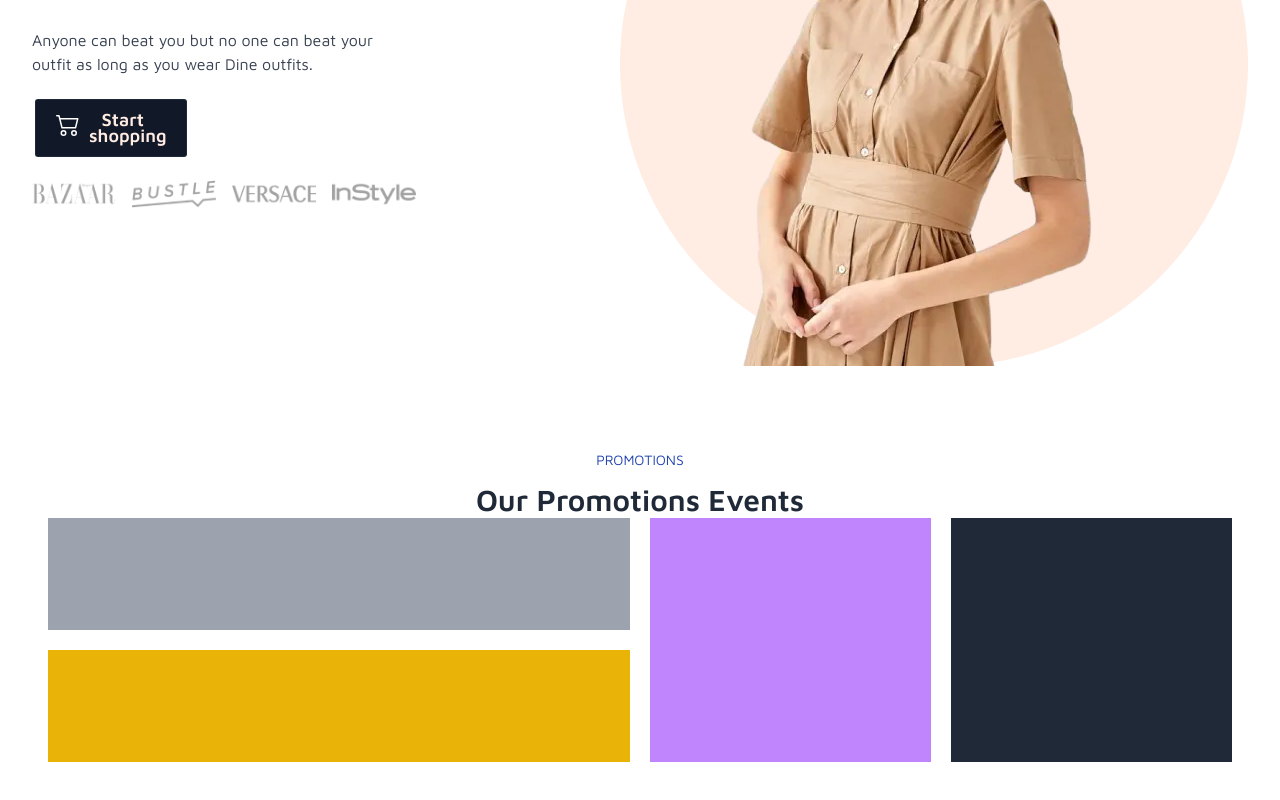
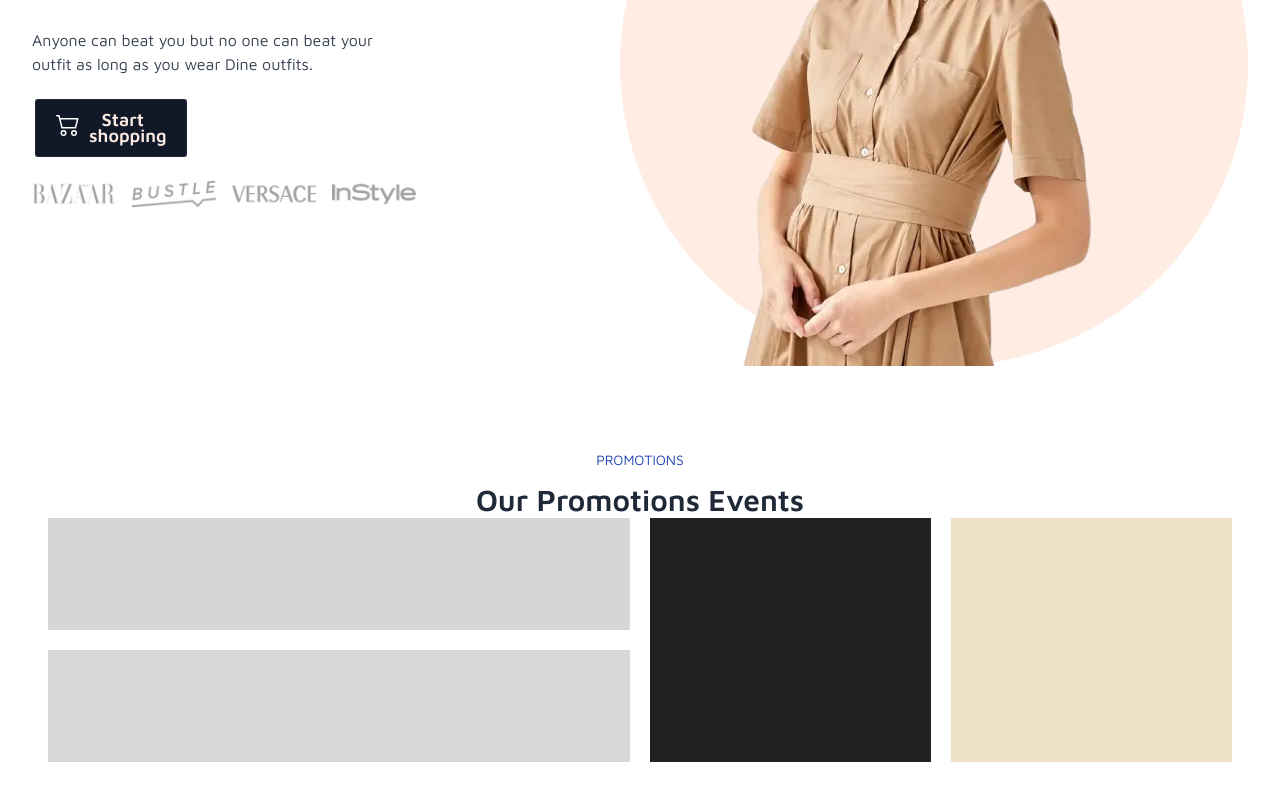
Before and after one commit to Asad-Ur-Rahman/ecommerce-app, a Next.js app: page / in a window 1280 px wide. Shown: the part 342-1142 px from the top of the page. Built offline with nearby package versions, Linux system fonts and the light colour scheme.

Commit message:
Update index.tsx

```diff
--- a/src/components/views/productTypes/index.tsx
+++ b/src/components/views/productTypes/index.tsx
@@ -11,10 +11,13 @@ const ProductsTypes = () => {
       </div>
 
       <div className=' grid grid-cols-4 gap-5 px-2'>
-        <div className='w-full col-span-2 h-28 bg-gray-400'></div>
-        <div className='w-full row-span-2 h-full bg-purple-400'></div>
-        <div className='w-full row-span-2 h-full bg-gray-800'></div>
-        <div className='w-full col-span-2 h-28 bg-yellow-500'></div>
+        <div className='w-full col-span-2 h-28 bg-cat1'>
+          <div></div>
+          <div></div>
+        </div>
+        <div className='w-full row-span-2 h-full bg-cat2'></div>
+        <div className='w-full row-span-2 h-full bg-cat3'></div>
+        <div className='w-full col-span-2 h-28 bg-cat4'></div>
       </div>
 
     </div>
```
